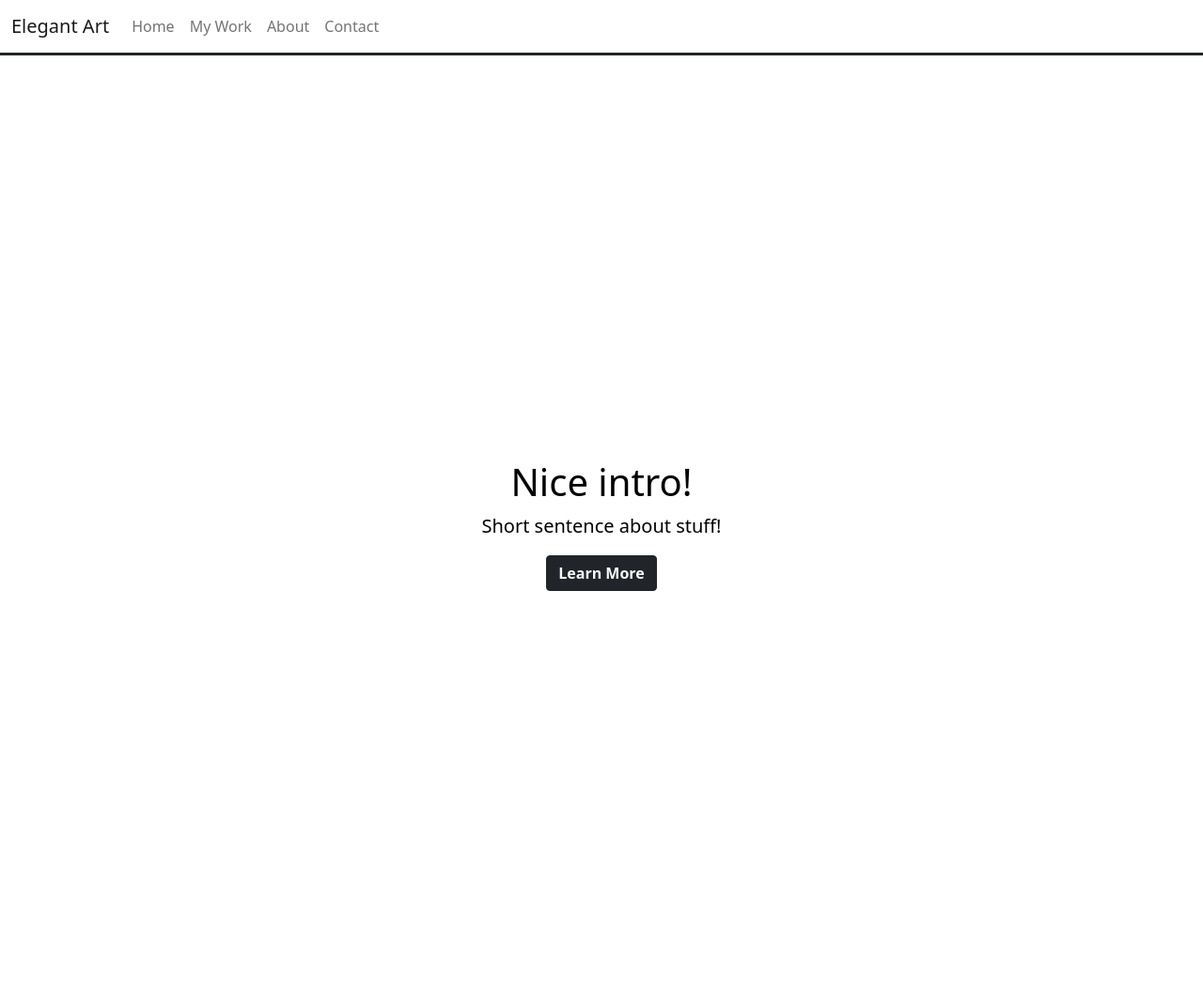
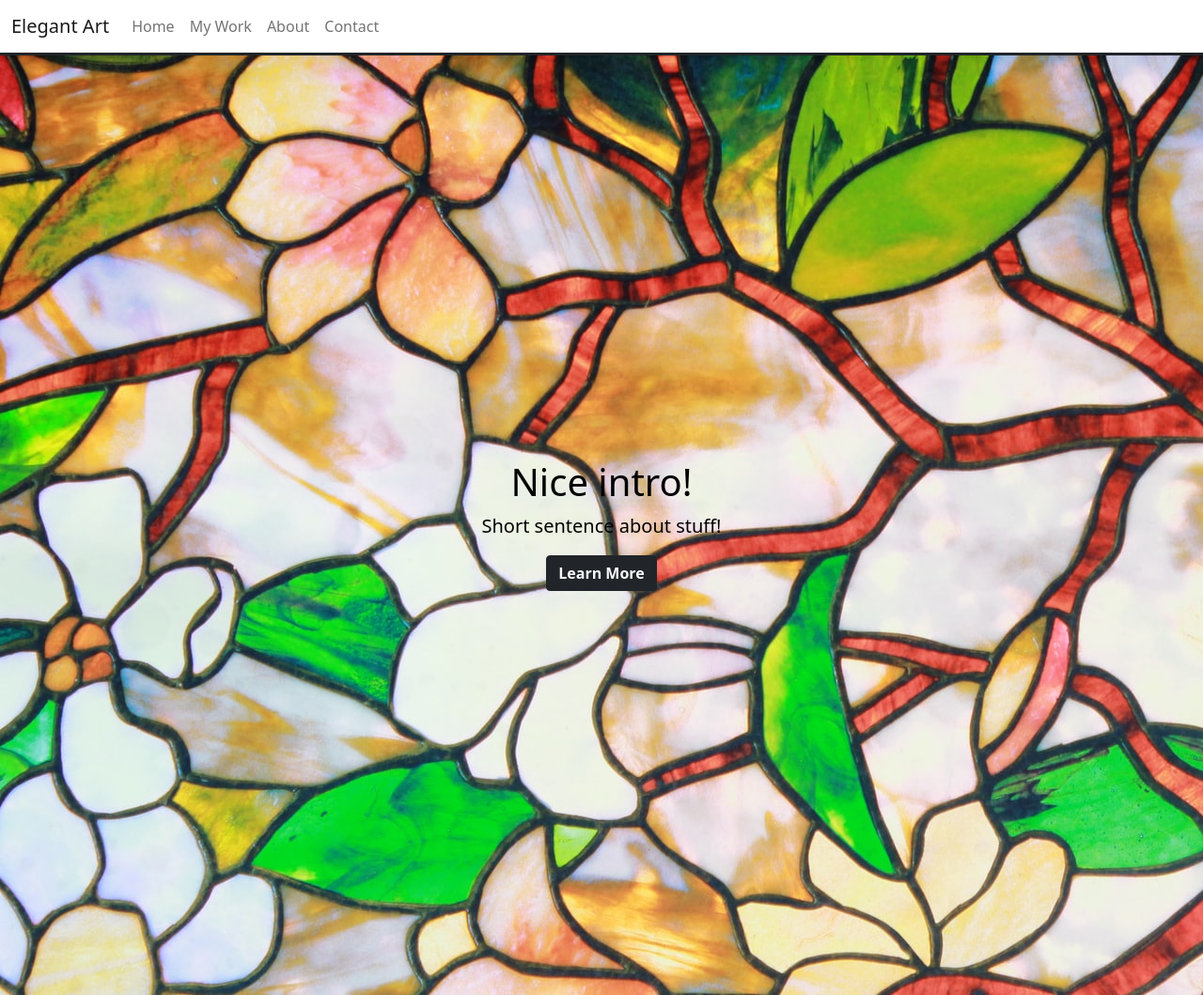
Before and after one commit to ericbwebdev86/elegant-art, a plain HTML site: page index.html in a window 1280 px wide. Shown: the top 1059 px of the page at 94% size. Drawn offline with nearby package versions, Linux system fonts and the light colour scheme; the site is published under a folder, as on GitHub Pages, so addresses that start at the root find nothing.

Commit message:
jumbotron image path fix

```diff
--- a/assets/css/style.css
+++ b/assets/css/style.css
@@ -1,5 +1,5 @@
 .jumbotron {
-    background-image: url(/assets/images/yellow-green-stained-glass.jpg);
+    background-image: url(../images/yellow-green-stained-glass.jpg);
     min-height: 1000px;
 }
 main {
```
